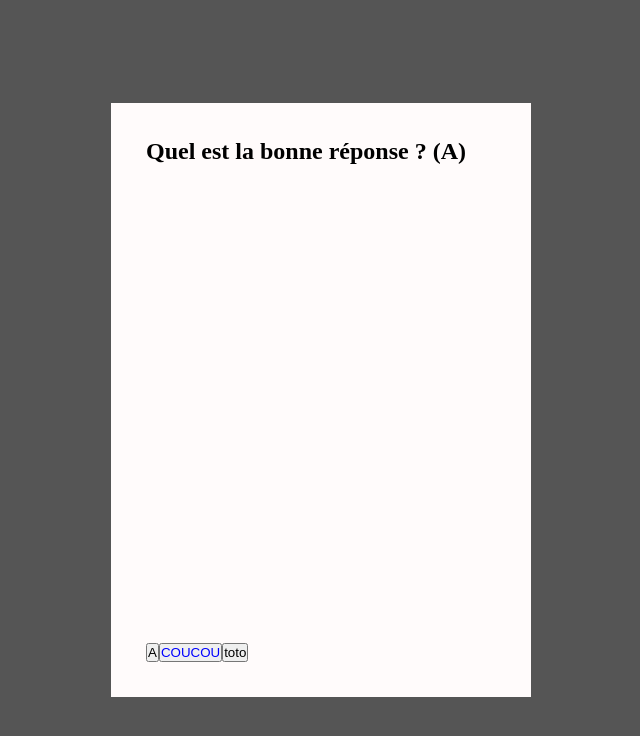
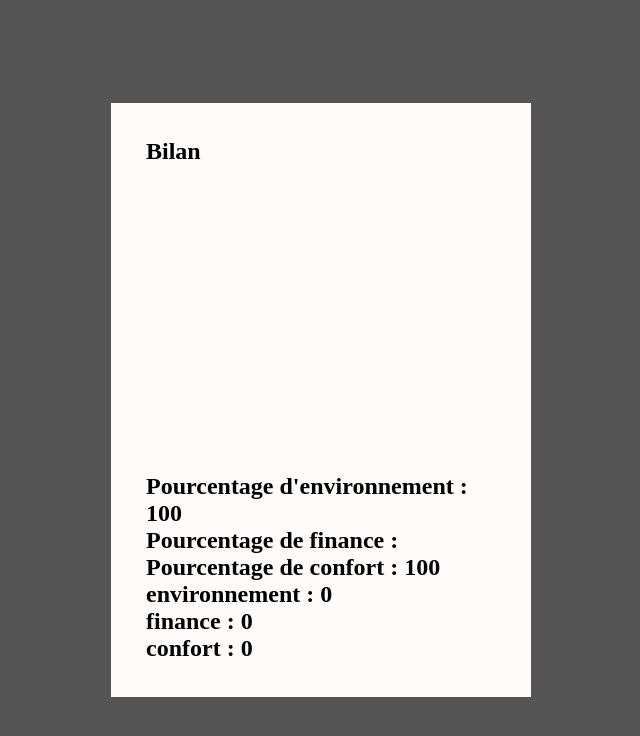
Before and after one commit to ReyGuillaume/nuit-de-l-info, a Vue app: page / in a window 1280 px wide. Shown: the top 736 px of the page, without its empty margins (319-959 px from the left). Built offline with nearby package versions, Linux system fonts and the light colour scheme.

Commit message:
temp push

```diff
--- a/src/App.vue
+++ b/src/App.vue
@@ -1,6 +1,8 @@
 <script setup>
 import HelloWorld from './components/HelloWorld.vue'
 import DocumentComp from './components/DocumentComp.vue'
+import Bilan from './components/Bilan.vue'
+
 import { ref } from 'vue';
 const tabQuestions = ref(
   [{
@@ -10,15 +12,15 @@ const tabQuestions = ref(
     reponses : [{
         id_reponse : 1,
         reponse : "A",
-        score : {environnement:1, finance:0, confort:1}
+        score : {environnement:4, finance:3, confort:1}
     },{
         id_reponse : 2,
         reponse : "COUCOU",
-        score : {environnement:1, finance:0, confort:1}
+        score : {environnement:1, finance:-3, confort:1}
     },{
         id_reponse : 3,
         reponse : "toto",
-        score : {environnement:1, finance:0, confort:1}
+        score : {environnement:1, finance:0, confort:4}
       }
     ]},
     {
@@ -66,6 +68,7 @@ const tabScore = ref([
   { key: 'finance', value: 0 },
   { key: 'confort', value: 0 }
 ]);
+const fin = ref(false)
 
 function modifScore(question_id, reponse_id){
   //console.log(tabQuestions.value[question_id])
@@ -87,12 +90,14 @@ function modifScore(question_id, reponse_id){
   tabScore.value[1].value += reponse.score.finance;
   tabScore.value[2].value += reponse.score.confort;
   dataQuestion.value = tabQuestions.value[ question_id +1 ];
-  console.log( tabScore );
+  fin.value = question_id + 1 >= tabQuestions.value.length;
+  console.log( question_id +1 );
 }
 </script>
 
 <template>
-  <DocumentComp @modif-score="modifScore" :data="dataQuestion"></DocumentComp>
+  <DocumentComp @modif-score="modifScore" :data="dataQuestion" v-if="fin"></DocumentComp>
+  <Bilan v-if="!fin" :tabScore="tabScore" :tabQuestions="tabQuestions"></Bilan>
 </template>
 
 <style scoped>
--- /dev/null
+++ b/src/components/Bilan.vue
@@ -0,0 +1,121 @@
+<script setup>
+import { ref } from "vue";
+const props = defineProps({
+    tabScore:Array,
+    tabQuestions:Array
+})
+const maxEnvironnement = ref(0);
+const maxFinance = ref(0);
+const maxConfort = ref(0);
+
+const minEnvironnement = ref(0);
+const minFinance = ref(0);
+const minConfort = ref(0);
+
+const pourcentageEnvironnement = ref(null);
+const pourcentageFinance = ref(null);
+const pourcentageConfort = ref(null);
+for (let i = 0; i<props.tabQuestions.length; i++){
+    let maxEnvironnementQuestion = props.tabQuestions[i].reponses[0].score["environnement"];
+    let maxFinanceQuestion = props.tabQuestions[i].reponses[0].score["finance"];
+    let maxConfortQuestion = props.tabQuestions[i].reponses[0].score["confort"];
+    for (let j = 1; j <props.tabQuestions[i].reponses.length; j++){
+
+
+        if(props.tabQuestions[i].reponses[j].score["environnement"] > maxEnvironnementQuestion){
+            maxEnvironnementQuestion = props.tabQuestions[i].reponses[j].score["environnement"];
+        }
+        if(props.tabQuestions[i].reponses[j].score["finance"] > maxFinanceQuestion){
+            maxFinanceQuestion = props.tabQuestions[i].reponses[j].score["finance"];
+        }
+        if(props.tabQuestions[i].reponses[j].score["confort"] > maxConfortQuestion){
+            maxConfortQuestion = props.tabQuestions[i].reponses[j].score["confort"];
+        }
+    }
+    maxEnvironnement.value += maxEnvironnementQuestion;
+    maxFinance.value += maxFinanceQuestion;
+    maxConfort.value += maxConfortQuestion;
+}
+
+for (let i = 0; i<props.tabQuestions.length; i++){
+    let minEnvironnementQuestion = props.tabQuestions[i].reponses[0].score["environnement"];
+    let minFinanceQuestion = props.tabQuestions[i].reponses[0].score["finance"];
+    let minConfortQuestion = props.tabQuestions[i].reponses[0].score["confort"];
+    for (let j = 1; j <props.tabQuestions[i].reponses.length; j++){
+
+
+        if(props.tabQuestions[i].reponses[j].score["environnement"] < minEnvironnementQuestion){
+            minEnvironnementQuestion = props.tabQuestions[i].reponses[j].score["environnement"];
+        }
+        if(props.tabQuestions[i].reponses[j].score["finance"] < minFinanceQuestion){
+            minFinanceQuestion = props.tabQuestions[i].reponses[j].score["finance"];
+        }
+        if(props.tabQuestions[i].reponses[j].score["confort"] < minConfortQuestion){
+            minConfortQuestion = props.tabQuestions[i].reponses[j].score["confort"];
+        }
+    }
+    minEnvironnement.value += minEnvironnementQuestion;
+    minFinance.value += minFinanceQuestion;
+    minConfort.value += minConfortQuestion;
+
+}
+
+console.log(minEnvironnement.value)
+console.log(minFinance.value)
+console.log(minConfort.value)
+console.log(maxEnvironnement.value)
+console.log(maxFinance.value)
+console.log(maxConfort.value)
+
+pourcentageEnvironnement.value = (100 /(maxEnvironnement.value - minEnvironnement.value)) * (props.tabScore[0].value + minEnvironnement.value);
+pourcentageFinance.value = (100 /(maxFinance.value - minFinance.value)) * (props.tabScore[1].value + minFinance.value);
+pourcentageConfort.value = (100 /(maxConfort.value - minConfort.value)) * (props.tabScore[2].value + minConfort.value);
+console.log(pourcentageEnvironnement.value)
+console.log(pourcentageFinance.value)
+console.log(pourcentageConfort.value)
+
+// pourcentageFinance.value = ;
+// pourcentageConfort.value = ;
+</script>
+
+
+<template>
+    <div class="global">
+        <div class="document">
+            <h2 class="main-text"> Bilan </h2>
+            <div>
+                <h2> Pourcentage d'environnement : {{ pourcentageEnvironnement }}</h2>
+                <h2> Pourcentage de finance : {{ pourcentageFinanceFinance }}</h2>
+                <h2> Pourcentage de confort : {{ pourcentageConfort }}</h2>
+
+                <h2 v-for="item of tabScore"> {{ item.key }} : {{ item.value }}</h2>
+            </div>
+        </div>
+    </div>
+</template>
+
+
+<style scoped>
+.global {
+    position: absolute;
+    top: 0;
+    left: 0;
+    width: 100vw;
+    height: 100vh;
+    display: flex;
+    align-items: center;
+    justify-content: center;
+}
+.document {
+    width: calc(210 * .25vh);
+    min-height: calc(297 * .25vh);
+    background-color: #fffbfb;
+    padding: 35px;
+    display: flex;
+    flex-direction: column;
+    justify-content: space-between;
+}
+.active {
+    color: blue;
+}
+</style>
```
